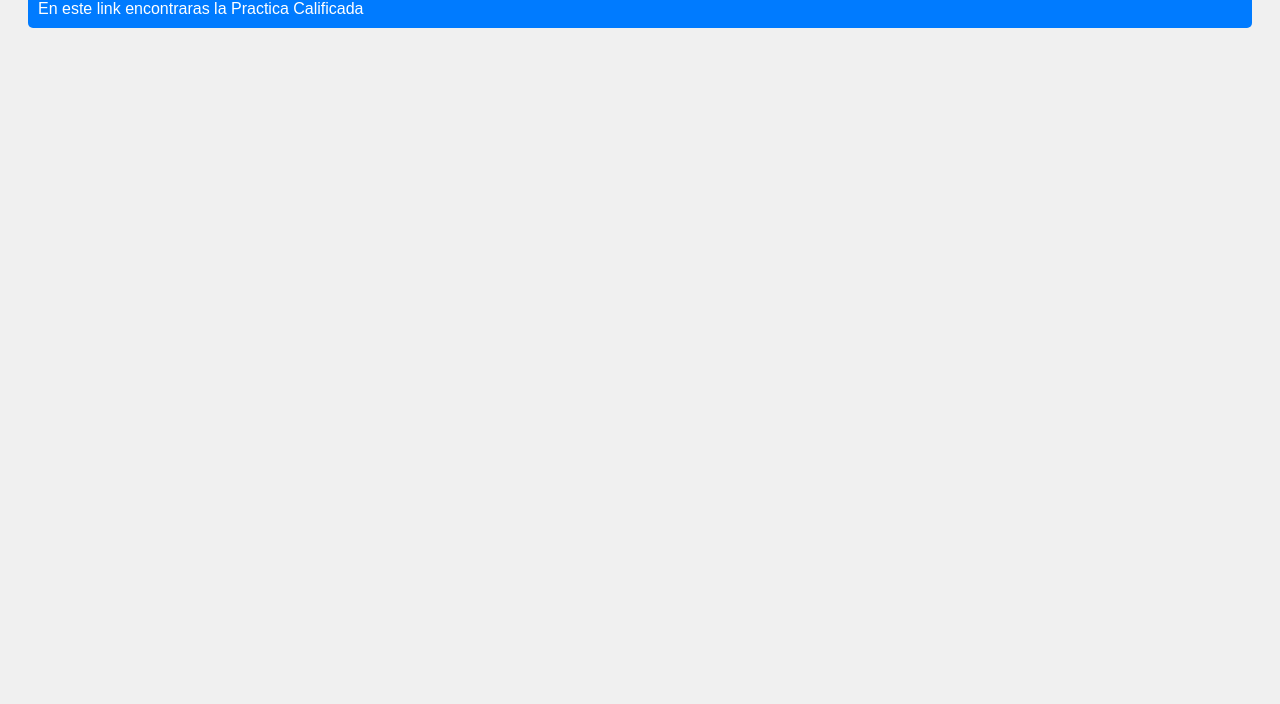
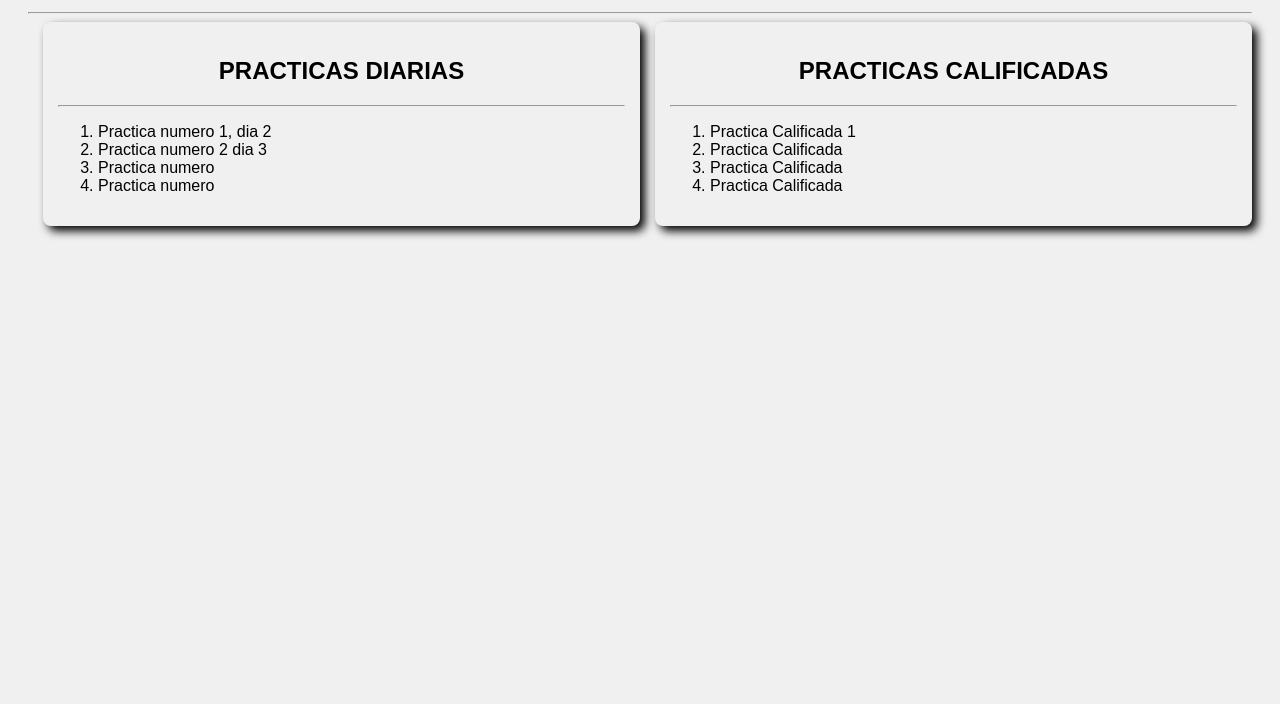
Before and after one commit to JPgitidaho/Curso-Funval, a plain HTML site: page index.html in a window 1280 px wide. Shown: the part 96-800 px from the top of the page. Drawn offline with Linux system fonts and the light colour scheme.

Commit message:
actualization

```diff
--- /dev/null
+++ b/Dia tres/base.css
@@ -0,0 +1,30 @@
+* {
+  margin: 0;
+  padding: 0;
+}
+body {
+  background-color: orangered;
+  display: flex;
+  justify-content: center;
+}
+.caja-contenedor,
+.caja-contenedor-2 {
+  background-color: blue;
+  align-items: center;
+  justify-content: center;
+  color: antiquewhite;
+  border: 2px solid antiquewhite;
+}
+.caja-contenedor {
+  padding: 30px 20px 30px 10px;
+  margin: 30px 15px 15px 10px;
+}
+.caja-contenedor-2 {
+  padding: 30px 20px 30px 15px;
+  margin: 30px 10px 15px 15px;
+}
+section {
+  display: flex;
+  border: 2px solid blanchedalmond;
+  margin-top: 30px;
+}
--- /dev/null
+++ b/base.css
@@ -0,0 +1,29 @@
+body {
+  font-family: sans-serif;
+  padding: 20px;
+  background-color: #f0f0f0;
+  text-align: center;
+}
+
+li, a {
+    text-align: left;
+  color: black;
+  text-decoration: none;
+}
+
+a:hover {
+  color: #0056b3;
+}
+.card {
+  border-radius: 8px;
+  box-shadow: 0 0 10px #323232;
+  padding: 15px;
+  box-shadow: 5px 5px 10px black;
+}
+main {
+
+  display: grid;
+  grid-template-columns: repeat(2, 1fr);
+  grid-gap: 15px;
+  margin-left: 15px;
+}
--- a/index.html
+++ b/index.html
@@ -5,32 +5,52 @@
     <meta charset="UTF-8">
     <meta name="viewport" content="width=device-width, initial-scale=1.0">
     <title>Pagina de links</title>
+    <link rel="stylesheet" href="./base.css">
 </head>
 
 <body>
-    <style>
-        body {
-            font-family: sans-serif;
-            padding: 20px;
-            background-color: #f0f0f0;
-        }
+    <h1>PORTAFOLIO FUNVAL</h1>
+    <hr>
+    <main>
+        <section class="card">
+            <h2>PRACTICAS DIARIAS</h2>
+            <hr>
+            <ol>
+                <li>
+                    <a href="#">Practica numero 1, dia 2</a>
+                </li>
+                <li>
+                    <a href="./Dia tres/index.html">Practica numero 2 dia 3 </a>
+                </li>
+                <li>
+                    <a href="#">Practica numero </a>
+                </li>
+                <li>
+                    <a href="#">Practica numero </a>
+                </li>
+            </ol>
+        </section>
+        <section class="card">
+            <h2>PRACTICAS CALIFICADAS</h2>
+            <hr>
+            <ol>
+                <li>
+                    <a href="./Practica calificada/index.html">Practica Calificada 1</a>
+                </li>
+                <li>
+                    <a href="#">Practica Calificada</a>
+                </li>
+                <li>
+                    <a href="#">Practica Calificada</a>
+                </li>
+                <li>
+                    <a href="#">Practica Calificada</a>
+                </li>
+            </ol>
+        </section>
+    </main>
 
-        a {
-            display: block;
-            margin: 10px 0;
-            padding: 10px;
-            background-color: #007BFF;
-            color: white;
-            text-decoration: none;
-            border-radius: 5px;
-        }
 
-        a:hover {
-            background-color: #0056b3;
-        }
-    </style>
-    <a href="./Dia-dos/index.html">En este link encontraras la practica numero 1, dia dos</a>
-    <a href="./Practica calificada/index.html">En este link encontraras la Practica Calificada</a>
 </body>
 
 </html>
```
Also changed, not shown: Dia tres/index.html (added, +18 -0 lines).
